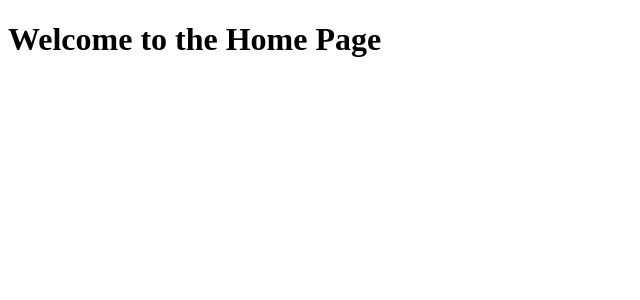
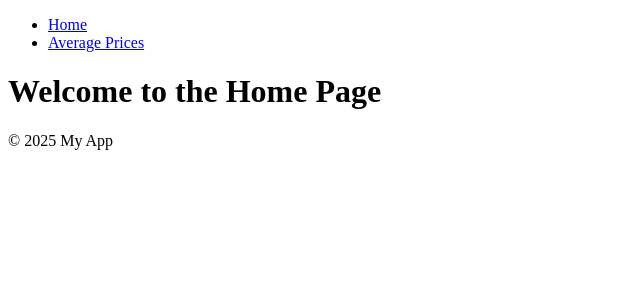
Before and after one commit to ToastedGMS/price-tracker, a React (Vite) app: page / in a window 1280 px wide. Shown: the top 300 px of the page, without its empty margins (0-640 px from the left). Built offline with nearby package versions, Linux system fonts and the light colour scheme; no server answers.

Commit message:
Add Layout component and update routing structure for improved navigation

```diff
--- a/src/main.jsx
+++ b/src/main.jsx
@@ -6,15 +6,18 @@
 import Error from './pages/Error';
 import Home from './pages/Home';
 import AveragePrices from './pages/AveragePrices';
+import Layout from './pages/Layout';
 
 createRoot(document.getElementById('root')).render(
 	<StrictMode>
 		<QueryClientProvider client={queryClient}>
 			<BrowserRouter>
 				<Routes>
-					<Route index element={<Home />} />
-					<Route path="*" element={<Error />} />
-					<Route path="/average-prices" element={<AveragePrices />} />
+					<Route path="/" element={<Layout />}>
+						<Route index element={<Home />} />
+						<Route path="*" element={<Error />} />
+						<Route path="/average-prices" element={<AveragePrices />} />
+					</Route>
 				</Routes>
 			</BrowserRouter>
 		</QueryClientProvider>
--- /dev/null
+++ b/src/pages/Layout.jsx
@@ -0,0 +1,27 @@
+import React from 'react';
+import { Link, Outlet } from 'react-router-dom';
+
+const Layout = () => {
+	return (
+		<div>
+			<header>
+				<ul>
+					<li>
+						<Link to="/">Home</Link>
+					</li>
+					<li>
+						<Link to="/average-prices">Average Prices</Link>
+					</li>
+				</ul>
+			</header>
+			<main>
+				<Outlet />
+			</main>
+			<footer>
+				<p>&copy; {new Date().getFullYear()} My App</p>
+			</footer>
+		</div>
+	);
+};
+
+export default Layout;
--- a/src/reusable/AverageChart.jsx
+++ b/src/reusable/AverageChart.jsx
@@ -14,7 +14,7 @@
 
 const AverageChart = ({ type }) => {
 	const { isLoading, isError, data, error } = useQuery({
-		queryKey: ['averagePrices', type], // Add `type` to the query key for caching purposes
+		queryKey: ['averagePrices', type],
 		queryFn: () => getAveragePrices(type),
 	});
 
```
